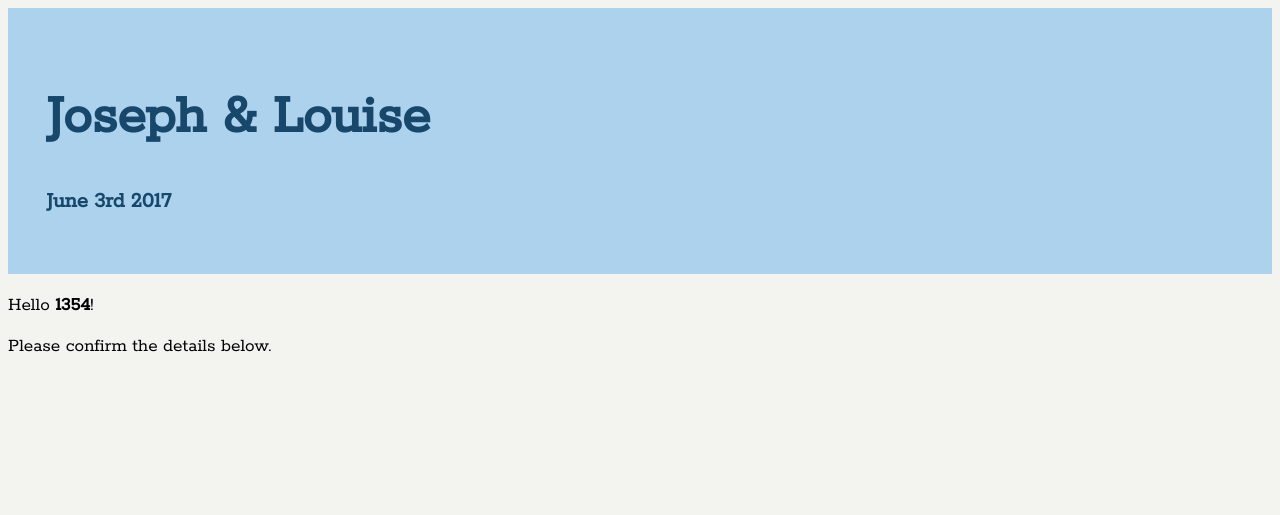
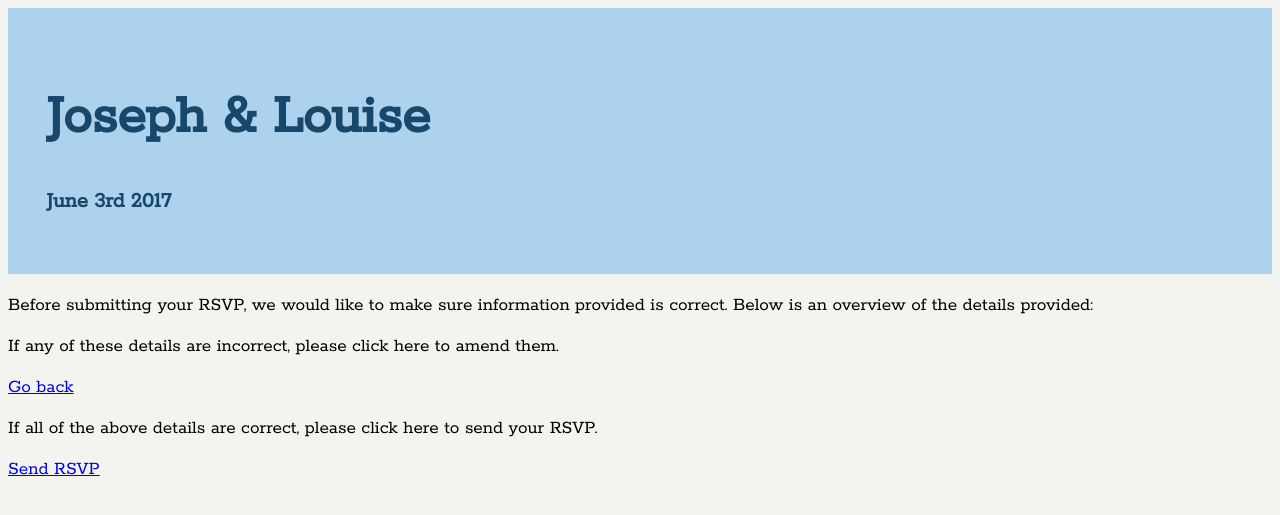
Before and after one commit to josephshambrook/wedding, a Django app: template weddingapp/templates/weddingapp/confirm.html in a window 1280 px wide. Shown: the top 515 px of the page. Run offline with Django 3.2, Linux system fonts and the light colour scheme; the template is opened without the code that fills it: values that come from a table or form of the project are taken from there, others are empty; data comes from the database, SQL or seed files in the repository; both versions use the stored data as it was after the commit.

Commit message:
Floated buttons to the right for flow. Added last couple of pages, but extra page still broken.

```diff
--- a/weddingapp/static/css/rsvp-styles.css
+++ b/weddingapp/static/css/rsvp-styles.css
@@ -21,6 +21,17 @@ body {
     padding: 2em;
 }
 
+.header .row {
+    align-items: center;
+}
+
 .header h1 {
     font-size: 3em;
 }
+
+.flex-justify-end {
+    -webkit-box-pack: end;
+    -webkit-justify-content: flex-end;
+    -ms-flex-pack: end;
+    justify-content: flex-end;
+}
--- a/weddingapp/templates/base.html
+++ b/weddingapp/templates/base.html
@@ -10,22 +10,28 @@
 
 <body>
 <div class="header text-xs-center">
-    <div class="container">
-        <div class="row">
-            <div class="col-sm-12">
-                <h1>Joseph & Louise</h1>
-                <h3>June 3rd 2017</h3>
-            </div>
+    <h1>Joseph & Louise</h1>
+    <h3>June 3rd 2017</h3>
+</div>
+
+<div class="container">
+    <div class="row">
+        <div class="col-md-10 col-md-offset-1 col-lg-6 col-lg-offset-3">
+            {% block content %}{% endblock %}
         </div>
     </div>
 </div>
 
-<div class="container">
-    <div class="row">
-        <div class="col-sm-8 col-md-offset-2">
-            {% block content %}{% endblock %}
-        </div>
-    </div>
-</div>
+{#{% block link %}#}
+{#    {% load i18n %}#}
+{#    <div class="container">#}
+{#        <div class="row flex-justify-end">#}
+{#            <div class="col-sm-4 col-xs-12">#}
+{#                <a href="{% url 'weddingapp:attend' invite.code %}" class="btn btn-wedding-coral btn-lg btn-block">{% trans "Continue" %}</a>#}
+{#            </div>#}
+{#        </div>#}
+{#    </div>#}
+{#{% endblock %}#}
+
 </body>
 </html>
--- a/weddingapp/templates/weddingapp/confirm.html
+++ b/weddingapp/templates/weddingapp/confirm.html
@@ -1,8 +1,31 @@
 {% extends "base.html" %}
+{% load i18n %}
 
 {% block content %}
     {% if invite %}
-        <p>Hello <strong>{{ invite.code }}</strong>!</p>
-        <p>Please confirm the details below.</p>
+        <p>{% trans "Before submitting your RSVP, we would like to make sure information provided is correct. Below is an overview of the details provided:" %}</p>
+        <!-- Details -->
+        <div class="row">
+            <div class="col-sm-5 m-b-3">
+                <p>{% trans "If any of these details are incorrect, please click here to amend them." %}</p>
+
+                <div class="row m-t-2">
+                    <div class="col-sm-4 col-xs-12">
+                        <a href="{% url 'weddingapp:attend' invite.code %}"
+                           class="btn btn-wedding-blue btn-lg">{% trans "Go back" %}</a>
+                    </div>
+                </div>
+            </div>
+            <div class="col-sm-5 col-sm-offset-2 text-md-right m-b-3">
+                <p>{% trans "If all of the above details are correct, please click here to send your RSVP." %}</p>
+
+                <div class="row flex-justify-end m-t-2">
+                    <div class="col-sm-4 col-xs-12">
+                        <a href="{% url 'weddingapp:finish' invite.code %}"
+                           class="btn btn-wedding-coral btn-lg btn-block">{% trans "Send RSVP" %}</a>
+                    </div>
+                </div>
+            </div>
+        </div>
     {% endif %}
 {% endblock %}
--- a/weddingapp/urls.py
+++ b/weddingapp/urls.py
@@ -1,6 +1,6 @@
 from django.conf.urls import url
 
-from weddingapp.views import index_view, attend_view, extra_view, confirm_view
+from weddingapp.views import index_view, attend_view, extra_view, confirm_view, finish_view
 
 app_name = 'weddingapp'
 
@@ -17,6 +17,7 @@ urlpatterns = [
     url(r'^(?P<code>[0-9]+)/attend$', attend_view, name='attend'),
     url(r'^(?P<code>[0-9]+)/extra$', extra_view, name='extra'),
     url(r'^(?P<code>[0-9]+)/confirm$', confirm_view, name='confirm'),
+    url(r'^(?P<code>[0-9]+)/finish', finish_view, name='finish'),
 
 
 ]
```
Also changed, not shown: weddingapp/templates/weddingapp/attend.html (+6 -1 lines), weddingapp/templates/weddingapp/extra.html (+6 -1 lines), weddingapp/templates/weddingapp/index.html (+7 -2 lines), weddingapp/views.py (+14 -5 lines), db.sqlite3.
